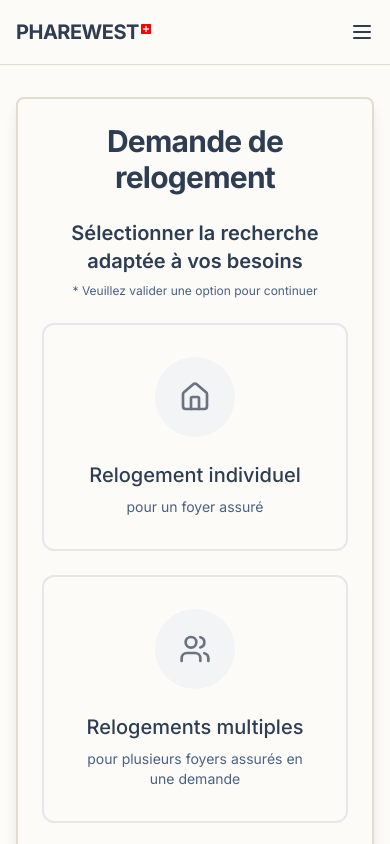
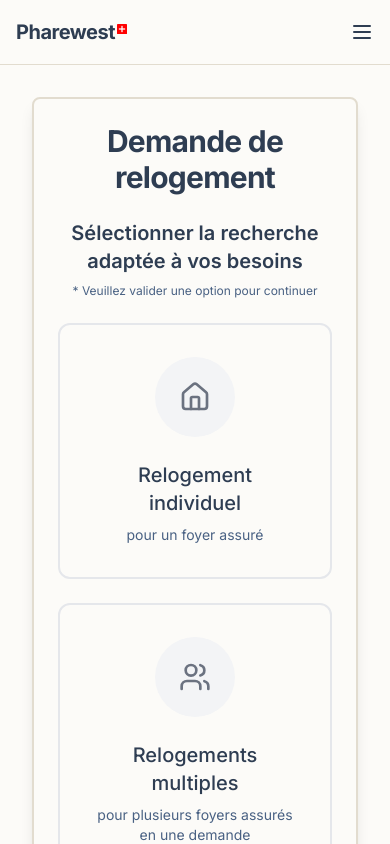
Before and after one commit to valcourgeau/sini, a Next.js app: page /relocation/new in a window 390 px wide. Shown: the top 844 px of the page. Built offline with nearby package versions, Linux system fonts and the light colour scheme.

Commit message:
feat: correct some dark outline

```diff
--- a/src/app/relocation/new/page.tsx
+++ b/src/app/relocation/new/page.tsx
@@ -12,8 +12,8 @@ export const metadata = {
  */
 export default function NewRelocationPage() {
   return (
-    <main className="flex-1 py-0 md:py-0 lg:py-0">
-      <div className="container mx-auto px-0 md:px-0">
+    <main className="flex-1 py-0">
+      <div className="container mx-auto px-4 md:px-6">
         <div className="mt-0">
           <Suspense fallback={<div>Chargement...</div>}>
             <RelocationWizard />
--- a/src/components/property-wizard/property-wizard.tsx
+++ b/src/components/property-wizard/property-wizard.tsx
@@ -342,7 +342,7 @@ export function PropertyWizard() {
   }
 
   return (
-    <div className="container mx-auto py-8 px-4 md:px-0 bg-sand/50 max-w-5xl">
+    <div className="container mx-auto py-8 px-4 md:px-0 bg-primary/5 max-w-5xl">
       <Card className="border-2 shadow-lg">
         <CardHeader className="pb-6">
           <CardTitle className="text-2xl font-bold text-center">Proposer un logement</CardTitle>
--- a/src/components/relocation-wizard/relocation-wizard.tsx
+++ b/src/components/relocation-wizard/relocation-wizard.tsx
@@ -883,7 +883,7 @@ export function RelocationWizard() {
 
   return (
     <div className={cn(
-      "container mx-auto py-8 px-4 md:px-0 bg-sand/50",
+      "container mx-auto py-8 px-4 md:px-0",
       shouldUseWiderContainer ? "max-w-9xl" : "max-w-5xl"
     )}>
       <Card className="border-2 shadow-lg">
--- a/src/components/ui/logo.tsx
+++ b/src/components/ui/logo.tsx
@@ -25,7 +25,7 @@ export function Logo({ className, size = 'md' }: LogoProps) {
           'text-2xl': size === 'lg',
         }
       )}>
-        PHAREWEST
+        Pharewest
       </span>
 
       {/* Swiss Flag as asterisk in top right corner */}
```
Also changed, not shown: 1 other file (tests, documents, lock files or other folders).
